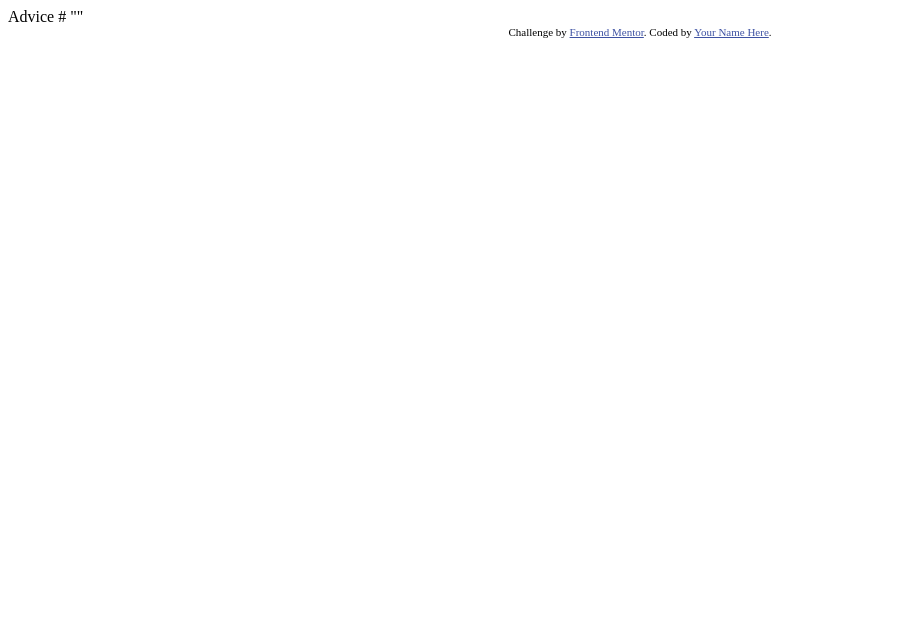
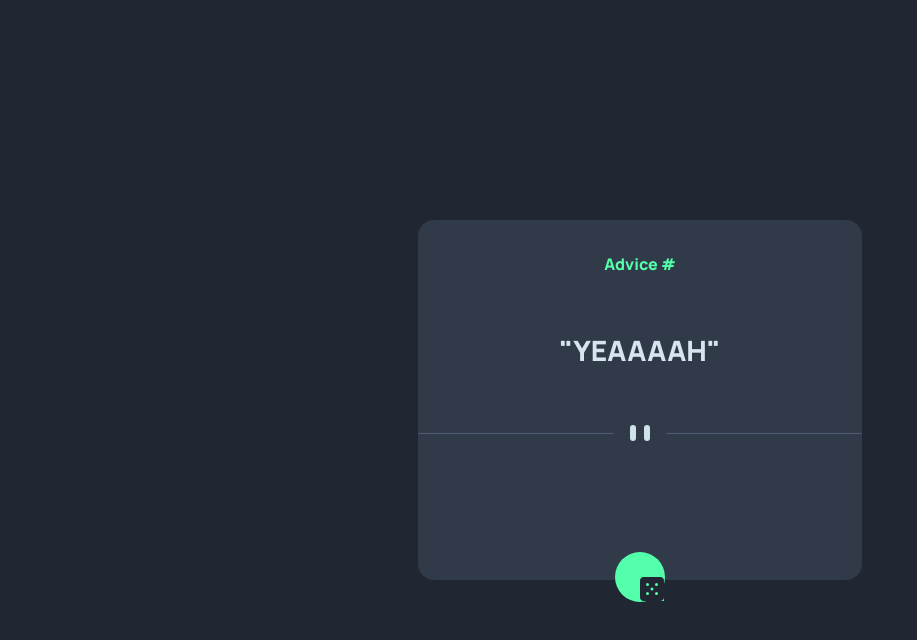
Before and after one commit to JagerMeister123/Advice-generator, a plain HTML site: page index.html in a window 1280 px wide. Shown: the whole page, without its empty margins (0-917 px from the left). Drawn offline with Linux system fonts and the light colour scheme.

Commit message:
still broken

```diff
--- a/index.html
+++ b/index.html
@@ -1,28 +1,29 @@
 <!DOCTYPE html>
 <html lang="en">
+
+
 <head>
   <meta charset="UTF-8">
   <meta name="viewport" content="width=device-width, initial-scale=1.0"> <!-- displays site properly based on user's device -->
+  <link rel="icon" type="image/png" sizes="32x32" href="./images/favicon-32x32.png">
+  <link rel="stylesheet" href="style.css">
+  <title>Advice generator app</title>
+</head>
 
-  <link rel="icon" type="image/png" sizes="32x32" href="./images/favicon-32x32.png">
 
-  <title>Frontend Mentor | Advice generator app</title>
 
-  <!-- Feel free to remove these styles or customise in your own stylesheet 👍 -->
-  <style>
-    .attribution { font-size: 11px; text-align: center; }
-    .attribution a { color: hsl(228, 45%, 44%); }
-  </style>
-</head>
+
+
 <body>
-
-  Advice #<!-- Advice ID goes here -->
-
-  "<!-- Advice text goes here -->"
-
-  <div class="attribution">
-    Challenge by <a href="https://www.frontendmentor.io?ref=challenge" target="_blank">Frontend Mentor</a>.
-    Coded by <a href="#">Your Name Here</a>.
-  </div>
+  <main>
+    <section class="card">
+      <h6 class="number">Advice #</h6>
+      <p class="advice">"YEAAAAH"</p>
+      <div class="divider"><img src="images/pattern-divider-desktop.svg"></div>
+      <div class="dice">
+        <img src="images/icon-dice.svg">
+      </div>
+    </section>
+  </main>
 </body>
 </html>
--- /dev/null
+++ b/style.css
@@ -0,0 +1,77 @@
+@import url('https://fonts.googleapis.com/css2?family=Manrope:wght@800&display=swap');
+
+:root {
+
+    --N1: #202632;
+    --N2: #313a49;
+    --N3: #53ffaa;
+    --N4: #d7e5f0;
+}
+
+
+*{
+    padding: 0;
+    margin: 0;
+    box-sizing: border-box;
+    font-family: 'Manrope', sans-serif;
+    font-weight: 800;
+}
+
+html {
+    height: 100vh;
+}
+
+body {
+    height: 100%;
+    background-color: var(--N1);
+}
+
+
+
+main {
+    height: 100%;
+    width: 100%;
+    display: flex;
+    justify-content: center;
+    align-items: center;
+}
+
+.card {
+    min-height: 45%;
+    background-color: var(--N2);
+    display: flex;
+    flex-direction: column;
+    justify-content: space-around;
+    text-align: center;
+    align-items: center;
+    border-radius: 1rem;
+    overflow: visible;
+}
+
+.number {
+   color: var(--N3);
+   font-size: medium;
+   margin-top: 5px;
+}
+
+.advice {
+    font-size: 28px;
+    color: var(--N4);
+}
+
+.divider {
+}
+
+.dice {
+    width: 25px;
+    height: 25px;
+    transform: translateY(100%);
+    background-color: #53ffaa;
+    border-radius: 50%;
+    padding: 25px;
+
+}
+
+.dice img {
+    background-color: #53ffaa;
+}
```
